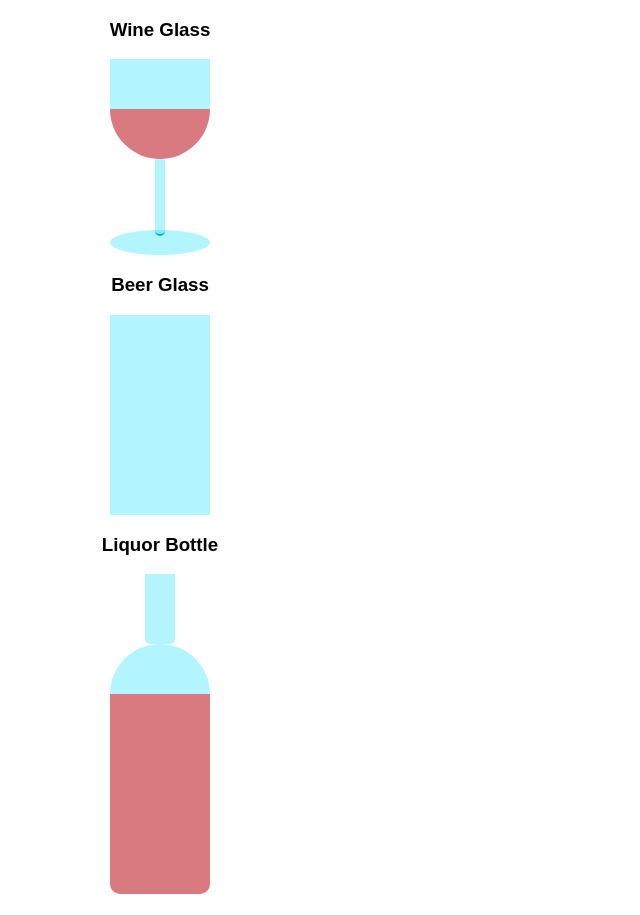
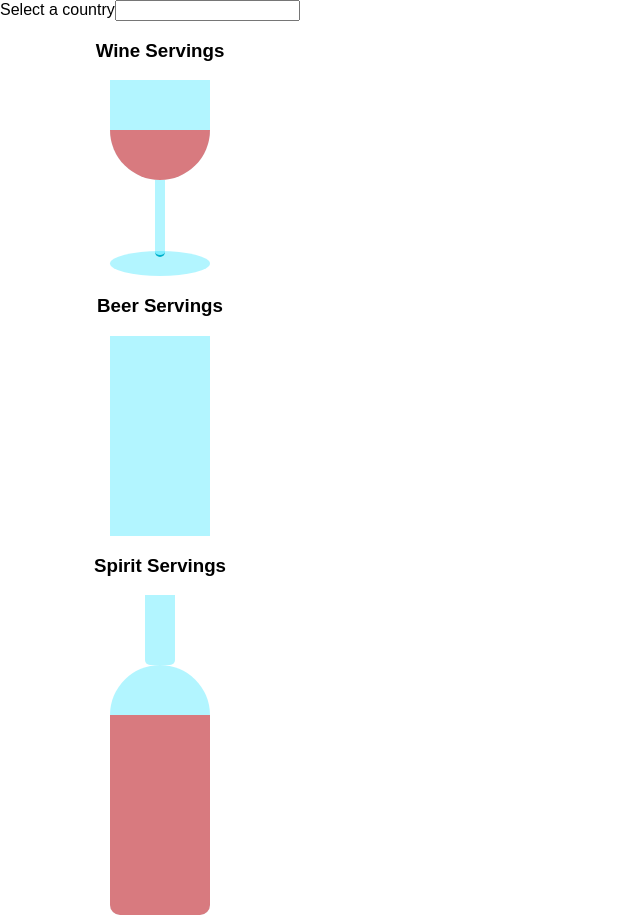
Before and after one commit to boveus/alcohol-consumption, a React (Create React App) app: page / in a window 1280 px wide. Shown: the whole page, without its empty margins (0-640 px from the left). Before the commit the page ends 894 px from the top, so only its background shows below. Built offline with nearby package versions, Linux system fonts and the light colour scheme.

Commit message:
start on country selector dropdown

```diff
--- a/src/App.js
+++ b/src/App.js
@@ -2,18 +2,24 @@ import React, { Component } from 'react'
 import WineGlass from './components/wine_glass'
 import BeerGlass from './components/beer_glass'
 import LiquorBottle from './components/liquor_bottle'
+import CountrySelector from './components/country_selector'
 import './App.css'
 
 class App extends Component {
   render () {
     return (
-      <div className='wrap'>
-        <h3> Wine Glass </h3>
-        <WineGlass />
-        <h3> Beer Glass </h3>
-        <BeerGlass />
-        <h3> Liquor Bottle </h3>
-        <LiquorBottle />
+      <div>
+        <div>
+          <CountrySelector />
+        </div>
+        <div className='wrap'>
+          <h3> Wine Servings </h3>
+          <WineGlass />
+          <h3> Beer Servings </h3>
+          <BeerGlass />
+          <h3> Spirit Servings </h3>
+          <LiquorBottle />
+        </div>
       </div>
     )
   }
--- a/src/components/beer_glass.js
+++ b/src/components/beer_glass.js
@@ -25,5 +25,4 @@ class BeerGlass extends Component {
   }
 }
 
-
 export default BeerGlass
--- /dev/null
+++ b/src/components/country_selector.js
@@ -0,0 +1,24 @@
+import React, { Component } from 'react'
+import data from '../data/data'
+
+class CountrySelector extends Component {
+  constructor (props) {
+    super(props)
+    this.state = {countries: Object.values(data)[0]}
+  }
+
+  render () {
+    return (
+      <div>
+        <label for='selectCountries'> Select a country</label>
+        <input list='countries' id='selectCountries' name='countries' />
+        <datalist id='countries'>
+          <option>{this.state.countries[0].country}</option>
+          <option>{this.state.countries[1].country}</option>
+        </datalist>
+      </div>
+    )
+  }
+}
+
+export default CountrySelector
```
